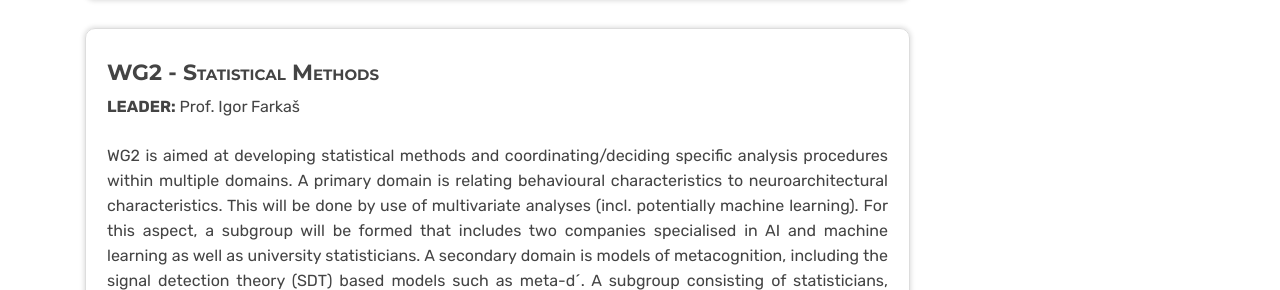
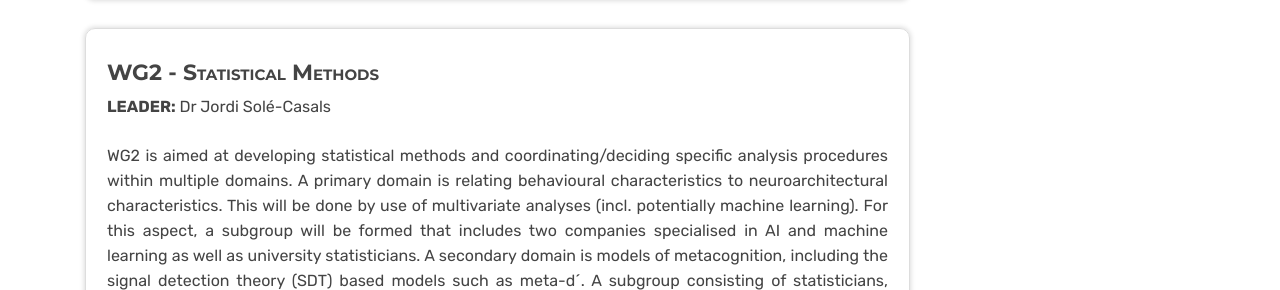
Before and after one commit to neuralarchcon/neuralarchcon.github.io, a Jekyll site: the page built from groups.html, in a window 1280 px wide. Shown: the part 709-999 px from the top of the page. Built offline with Jekyll 4.4.1, drawn with Linux system fonts in a browser that asks for light colours.

Commit message:
Update groups.html

```diff
--- a/groups.html
+++ b/groups.html
@@ -37,7 +37,7 @@ canonical:
         <div class="group-panel">
           <span class="anchor" id="wg2"></span>
           <h4 class="p-title color-title text-left">WG2 - Statistical Methods</h4>
-          <p class="leader"><span class="leader-title">LEADER:</span> Prof. Igor Farkaš</p>
+          <p class="leader"><span class="leader-title">LEADER:</span> Dr Jordi Solé-Casals</p>
           <p class="p-just">
             WG2 is aimed at developing statistical methods and coordinating/deciding specific analysis procedures within multiple domains. A primary domain is relating behavioural characteristics to neuroarchitectural characteristics. This will be done by use of multivariate analyses (incl. potentially machine learning). For this aspect, a subgroup will be formed that includes two companies specialised in AI and machine learning as well as university statisticians. A secondary domain is models of metacognition, including the signal detection theory (SDT) based models such as meta-d´. A subgroup consisting of statisticians, neuroscientists, and psychologists is formed with this focus. The subgroup includes leading developers of software for calculation of meta-d´.  As such, the data from multiple WGs feed into WG2, and the research deliverables of WG2 feed directly into other WGs that in turn use the statistical analysis scripts provided by WG2.
           </p>
```
